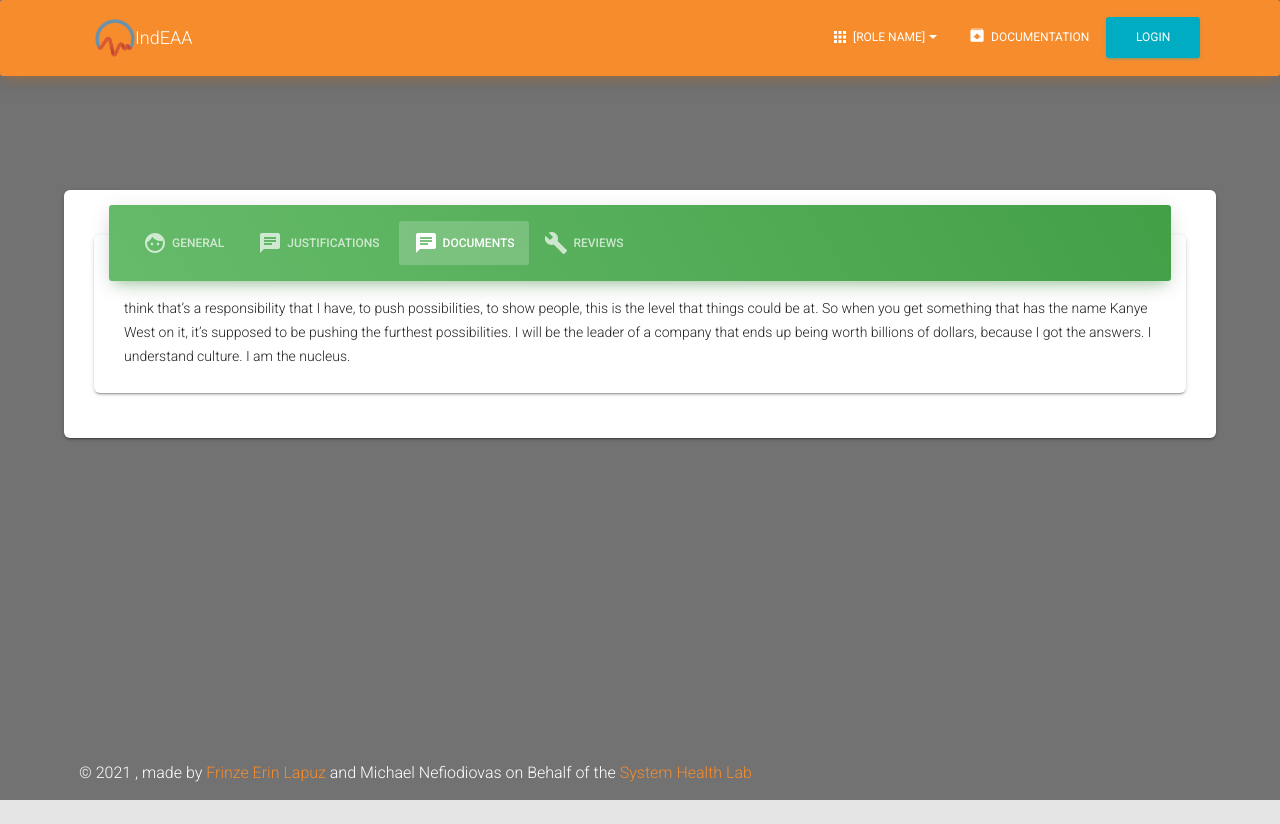
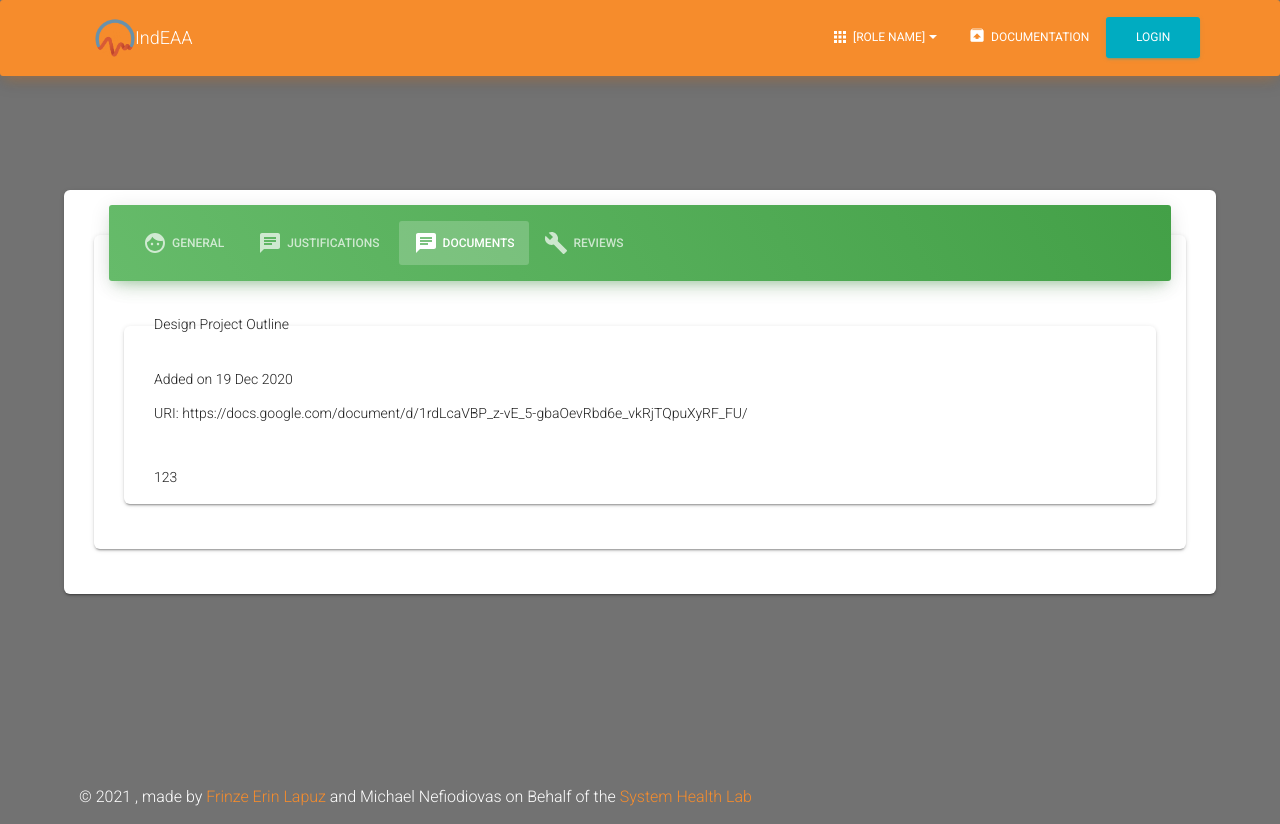
Before and after one commit to uwasystemhealth/IndEAA, a Next.js app in the folder client/: page /coordinator/1 in a window 1280 px wide. Both pictures are taken after a click on the tab "DOCUMENTS". Before the commit the page ends 800 px from the top, so only its background shows below. Built offline with nearby package versions, Linux system fonts and the light colour scheme.

Commit message:
ADDED DocumentCard to represent uploaded resources

```diff
--- /dev/null
+++ b/client/components/Coordinator/EvaluationOverview/Documents/DocumentCard.js
@@ -0,0 +1,19 @@
+import Card from "components/MaterialKit/Card/Card.js";
+import CardBody from "components/MaterialKit/Card/CardBody.js";
+import CardHeader from "components/MaterialKit/Card/CardHeader.js";
+import CardFooter from "components/MaterialKit/Card/CardFooter.js";
+
+const DocumentCard = ({ documentID, title, createdDate, uri, eocs }) => {
+  return (
+    <Card>
+      <CardHeader>{title}</CardHeader>
+      <CardBody>
+        <p>Added on {createdDate}</p>
+        <p>URI: {uri}</p>
+      </CardBody>
+      <CardFooter>{eocs}</CardFooter>
+    </Card>
+  );
+};
+
+export default DocumentCard;
--- a/client/components/Coordinator/EvaluationOverview/Documents/index.js
+++ b/client/components/Coordinator/EvaluationOverview/Documents/index.js
@@ -1,13 +1,23 @@
+// CORE COMPONENTS
+import GridContainer from "components/MaterialKit/Grid/GridContainer.js";
+import GridItem from "components/MaterialKit/Grid/GridItem.js";
+
+// CUSTOM COMPONENTS
+import DocumentCard from "components/Coordinator/EvaluationOverview/Documents/DocumentCard.js";
+
 const Documents = () => {
   return (
-    <p>
-      think that’s a responsibility that I have, to push possibilities, to show
-      people, this is the level that things could be at. So when you get
-      something that has the name Kanye West on it, it’s supposed to be pushing
-      the furthest possibilities. I will be the leader of a company that ends up
-      being worth billions of dollars, because I got the answers. I understand
-      culture. I am the nucleus.
-    </p>
+    <GridContainer>
+      <GridItem>
+        <DocumentCard
+          documentID="adsf"
+          title="Design Project Outline"
+          createdDate="19 Dec 2020"
+          uri="https://docs.google.com/document/d/1rdLcaVBP_z-vE_5-gbaOevRbd6e_vkRjTQpuXyRF_FU/"
+          eocs={[1, 2, 3]}
+        />
+      </GridItem>
+    </GridContainer>
   );
 };
 
```
